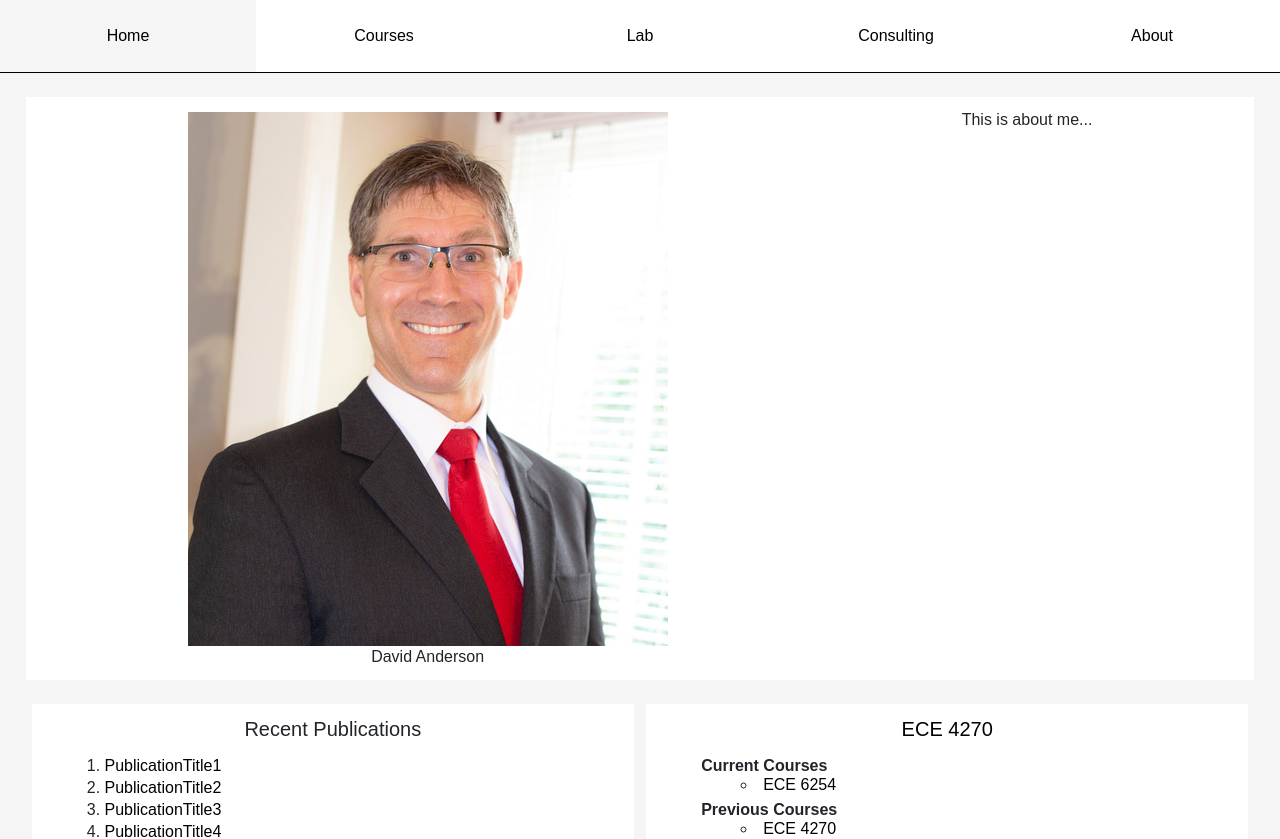
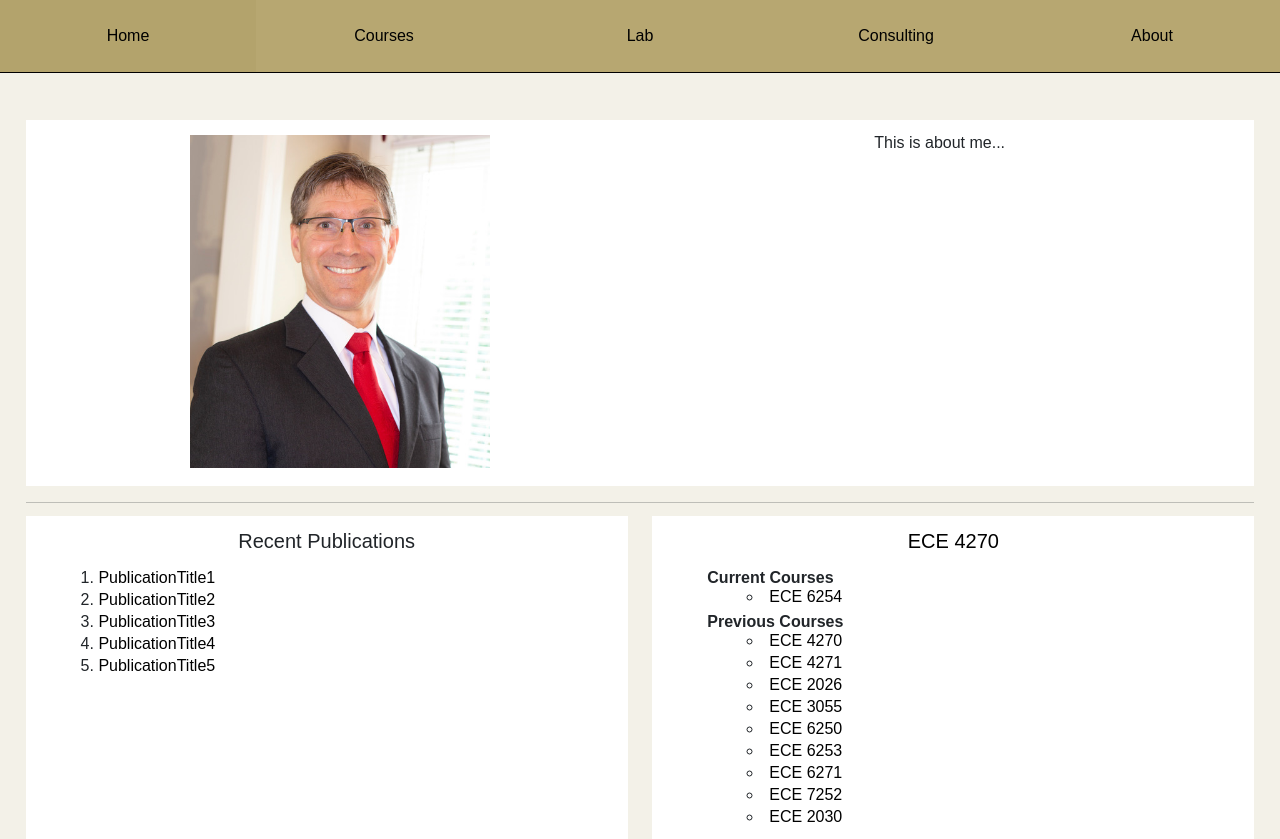
Before and after one commit to Jacoba1100254352/davidanderson.jacobdanderson.net, a Vue app in the folder front-end/: page / in a window 1280 px wide. Shown: the top 839 px of the page. Built offline with nearby package versions, Linux system fonts and the light colour scheme.

Commit message:
Color scheme and spacing changes

```diff
--- a/front-end/src/App.vue
+++ b/front-end/src/App.vue
@@ -159,19 +159,18 @@ table {
 
 body {
   /*background-color: rgb(128, 128, 128);*/
-  background-color: whitesmoke;
+  /*background-color: whitesmoke;*/
+  /*background-color: #b7a771;*/
+  background-color: #b3a36c;
   font-family: sans-serif;
 
   --size_adjustment: 1.5;
 
   --header_height: calc(200px * var(--size_adjustment));
   --name_plate_height: calc(2.5 * var(--size_adjustment));
-  /* with 3 in header, use 2.5 */
 
   --institution_name_height: calc(2.1 * var(--size_adjustment));
-  /*--nav_height: calc(4.7 * var(--size_adjustment));*/
   --nav_height: calc(3 * var(--size_adjustment));
-  /* with 3 in header, use 4.125 = 33/8, for 2 use 6.25 = 50/8 = 25/4 */
   --common_background_color: white; /*#cccccc;*/
   /*rgb(160, 160, 160)*/
 
@@ -197,22 +196,6 @@ body {
   }
 }
 
-header {
-  /*grid-area: header;*/
-  grid-template-columns: 1fr !important;
-  grid-template-areas: "mnav" !important;
-  height: auto !important;
-}
-
-#institution_name { /*#name_plate, img */
-  display: none;
-}
-
-nav li ul {
-  width: 20.1% !important; /*As a default*/
-}
-
-
 /**************
 *   Heading   *
 **************/
@@ -221,43 +204,11 @@ a,
 img {
   color: white;
   text-decoration: none;
-  width: 100%;
-
 }
 
-/*img,
-header {
-  background-color: rgb(0, 48, 86);
-  height: var(--header_height);
-  outline: 1px solid black;
-}*/
-
-/*header {
-  !*grid-area: header;*!
-  display: grid;
-  grid-template-columns: repeat(3, 1fr);
-  grid-auto-rows: minmax(30%, auto);
-  grid-template-areas:
-    "img np   np"
-    "img in   in"
-    "img mnav mnav";
-}*/
-
-/*#name_plate, img {
-  display: none;
-}*/
-
-/*img {
-  grid-area: img;
-}*/
-
-/*#name_plate {
-  grid-area: np;
-}*/
-
-/*#main_nav {
-  grid-area: mnav;
-}*/
+img {
+  width: 70%;
+}
 
 /*#name_plate,*/
 /*#institution_name,*/
@@ -265,24 +216,6 @@ header {
   text-align: center;
   outline: 1px solid black;
 }
-
-/*#name_plate,
-a.name_plate {
-  font-size: calc((25px) * var(--text_scalar));
-  line-height: var(--name_plate_height);
-  color: rgb(179, 163, 109);
-  white-space: nowrap;
-}*/
-
-/*#institution_name {
-  grid-area: in;
-  background-color: rgb(179, 163, 109);
-  color: rgb(0, 48, 86);
-  font-size: calc((30px) * var(--text_scalar));
-  line-height: var(--institution_name_height);
-  text-overflow: ellipsis;
-  white-space: nowrap;
-}*/
 
 #main_nav > ul {
   display: flex;
@@ -304,18 +237,16 @@ a.name_plate {
 #main_nav a:link,
 #main_nav a:visited,
 #main_nav a:focus {
-  /*background: rgb(128, 128, 128);*/
-  background-color: var(--common_background_color);
+  background-color: #b7a771; /*var(--common_background_color);*/ /*rgb(128, 128, 128);*/
 }
 
 #main_nav a:hover {
-  /*background: rgb(110, 110, 110);*/
-  background-color: whitesmoke;
+  background-color: #b3a36c; /*whitesmoke;*/ /*rgb(110, 110, 110);*/
   /*color: black;*/
 }
 
 #main_nav a:active {
-  background: rgb(100, 100, 100);
+  background: #ac9a5d; /*rgb(100, 100, 100);*/
 }
 
 /*****************
@@ -328,8 +259,7 @@ nav li ul {
   position: absolute;
   display: none;
   padding-top: 1px;
-  width: 13.4%; /*As a default*/
-  /*width: calc(14% + 1px);*/
+  width: 20.1%;
   transform: translateX(-1px);
 }
 
@@ -341,7 +271,7 @@ nav li:hover ul {
 nav li ul li {
   border: 1px solid black;
   border-top: none;
-  clear: both;
+  /*clear: both;*/
   z-index: 9;
 }
 
@@ -350,7 +280,9 @@ nav li ul li {
 **************/
 
 section {
-  margin: 1rem 2%;
+  /*margin: 1rem 2%;*/
+  padding: 3rem 2%;
+  background-color: #f3f1e8;
 }
 
 section > div.flexbox_container li {
@@ -364,7 +296,6 @@ h2 {
 
 h3 {
   font-size: calc((19px) * var(--text_scalar));
-  /*font-weight: medium;*/
   text-align: center;
 }
 
@@ -383,10 +314,8 @@ p {
 
 aside,
 article {
-  margin-top: 2%;
   padding: 15px;
-  /*background-color: rgb(160, 160, 160);*/
-  background-color: var(--common_background_color);
+  background-color: var(--common_background_color); /*rgb(160, 160, 160);*/
 }
 
 aside h2 {
@@ -399,6 +328,15 @@ aside h2 {
 
 article {
   width: 49%;
+  margin-top: 1%;
+}
+
+hr {
+  margin-bottom: 0;
+}
+
+section > div.flexbox_container {
+  justify-content: space-between;
 }
 
 article li {
@@ -428,7 +366,6 @@ article a {
 *************/
 
 footer {
-  /*grid-area: footer;*/
   display: flex;
   border-top: 1px solid;
   flex-flow: row nowrap;
@@ -436,7 +373,6 @@ footer {
   text-align: center;
   height: 7.5rem;
   width: 100%;
-  /*min-width: 43.75rem;*/
   /*background-color: rgb(247, 247, 247);*/
 }
 
--- a/front-end/src/views/About.vue
+++ b/front-end/src/views/About.vue
@@ -9,6 +9,8 @@
     <aside>
       <h2>About</h2>
     </aside>
+
+    <hr>
 
     <!--   Articles   -->
 
--- a/front-end/src/views/Consulting.vue
+++ b/front-end/src/views/Consulting.vue
@@ -9,6 +9,8 @@
     <aside>
       <h2>Consulting</h2>
     </aside>
+
+    <hr>
 
     <!--   Articles   -->
 
--- a/front-end/src/views/Courses.vue
+++ b/front-end/src/views/Courses.vue
@@ -9,6 +9,8 @@
     <aside>
       <h2>Courses</h2>
     </aside>
+
+    <hr>
 
     <!--   Articles   -->
 
--- a/front-end/src/views/ECE6254.vue
+++ b/front-end/src/views/ECE6254.vue
@@ -1055,6 +1055,7 @@ li.pseudo_element {
 
 nav.local, #pseudo_list, #real_list {
   height: 3rem;
+  margin-bottom: 1%;
 }
 
 /**************
--- a/front-end/src/views/ECE6271.vue
+++ b/front-end/src/views/ECE6271.vue
@@ -16,6 +16,8 @@
         real world.
       </p>
     </aside>
+
+    <hr>
 
     <!--   Articles   -->
 
--- a/front-end/src/views/Home.vue
+++ b/front-end/src/views/Home.vue
@@ -13,7 +13,7 @@
             alt="David Anderson"
             src="../../public/Images/David-Anderson-Professional-Pic.jpg"
         />
-        <figcaption>David Anderson</figcaption>
+<!--        <figcaption>David Anderson</figcaption>-->
       </figure>
 
 <!--      <h1 id="name_plate">
@@ -21,6 +21,8 @@
       </h1>-->
       <p>This is about me...</p>
     </aside>
+
+    <hr>
 
     <!--   Articles   -->
 
@@ -87,7 +89,7 @@ export default {
 <style scoped>
 
 img {
-  /*width: 25%;*/
+  width: 50%;
   /*height: 25%;*/
   font-size: calc((25px) * var(--text_scalar));
 }
@@ -101,4 +103,9 @@ figure {
   height: 100%;
 }
 
+figure, p {
+  width: 50%;
+  text-align: center;
+}
+
 </style>
--- a/front-end/src/views/Lab.vue
+++ b/front-end/src/views/Lab.vue
@@ -9,6 +9,8 @@
     <aside>
       <h2>Lab</h2>
     </aside>
+
+    <hr>
 
     <!--   Articles   -->
 
--- a/front-end/vue.config.js
+++ b/front-end/vue.config.js
@@ -1,5 +1,5 @@
 module.exports = {
   devServer: {
-    proxy: "http://localhost:3000",
+    proxy: "http://localhost:3001",
   },
 };
```
Also changed, not shown: front-end/public/Images/David_in_Cowboy_hat,_wide_view.jpg (renamed from front-end/public/Images/David in Cowboy hat, wide view.jpg), 1 other file (tests, documents, lock files or other folders).
